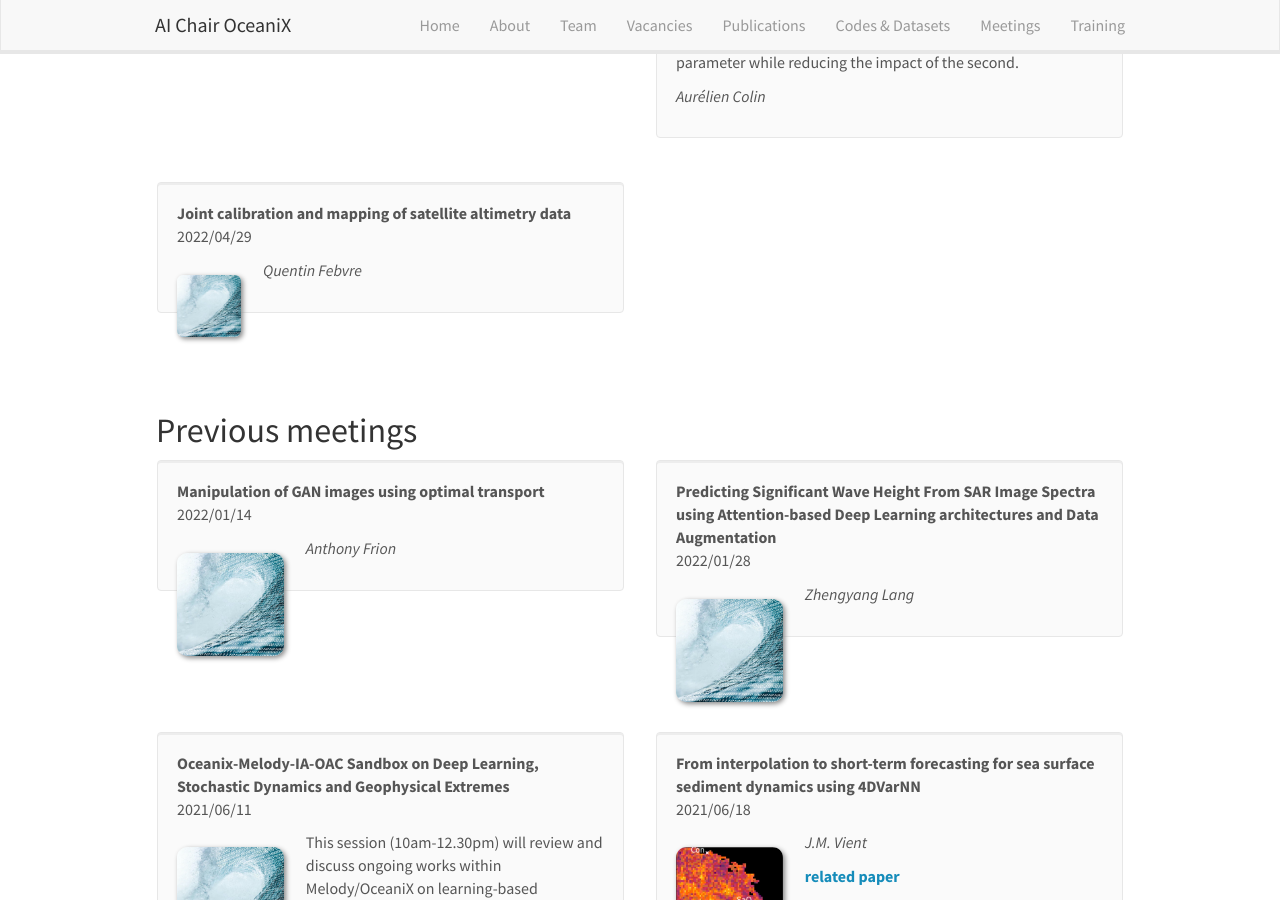
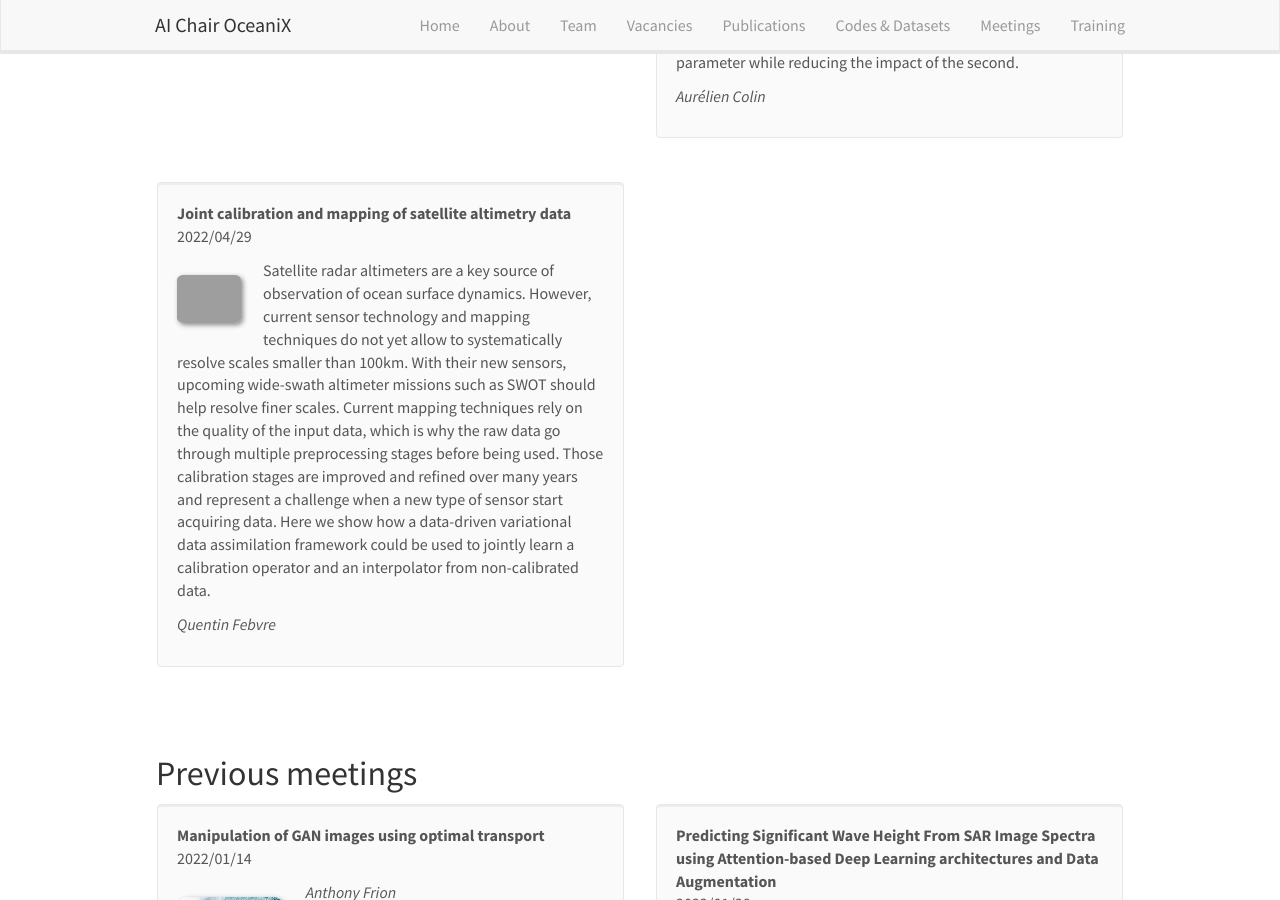
Before and after one commit to CIA-Oceanix/CIA-Oceanix.github.io, a Jekyll site: the page built from _pages/oceanix_sandbox.md, in a window 1280 px wide and 900 px high, scrolled down 1359 px. Built offline with Jekyll 4.4.1, drawn with Linux system fonts in a browser that asks for light colours; nearby versions of some CDN libraries; grey boxes are pictures that could not be loaded.

Commit message:
Update sandbox_list.yml

```diff
--- a/_data/sandbox_list.yml
+++ b/_data/sandbox_list.yml
@@ -63,8 +63,8 @@
   news2:
 
 - title: "Joint calibration and mapping of satellite altimetry data"
-  image: default.jpg
-  description:
+  image: qfebvre_sandbox.jpg
+  description: Satellite radar altimeters are a key source of observation of ocean surface dynamics. However, current sensor technology and mapping techniques do not yet allow to systematically resolve scales smaller than 100km. With their new sensors, upcoming wide-swath altimeter missions such as SWOT should help resolve finer scales. Current mapping techniques rely on the quality of the input data, which is why the raw data go through multiple preprocessing stages before being used. Those calibration stages are improved and refined over many years and represent a challenge when a new type of sensor start acquiring data. Here we show how a data-driven variational data assimilation framework could be used to jointly learn a calibration operator and an interpolator from non-calibrated data.
   date: 2022/04/29
   authors: Quentin Febvre
   link:
```
